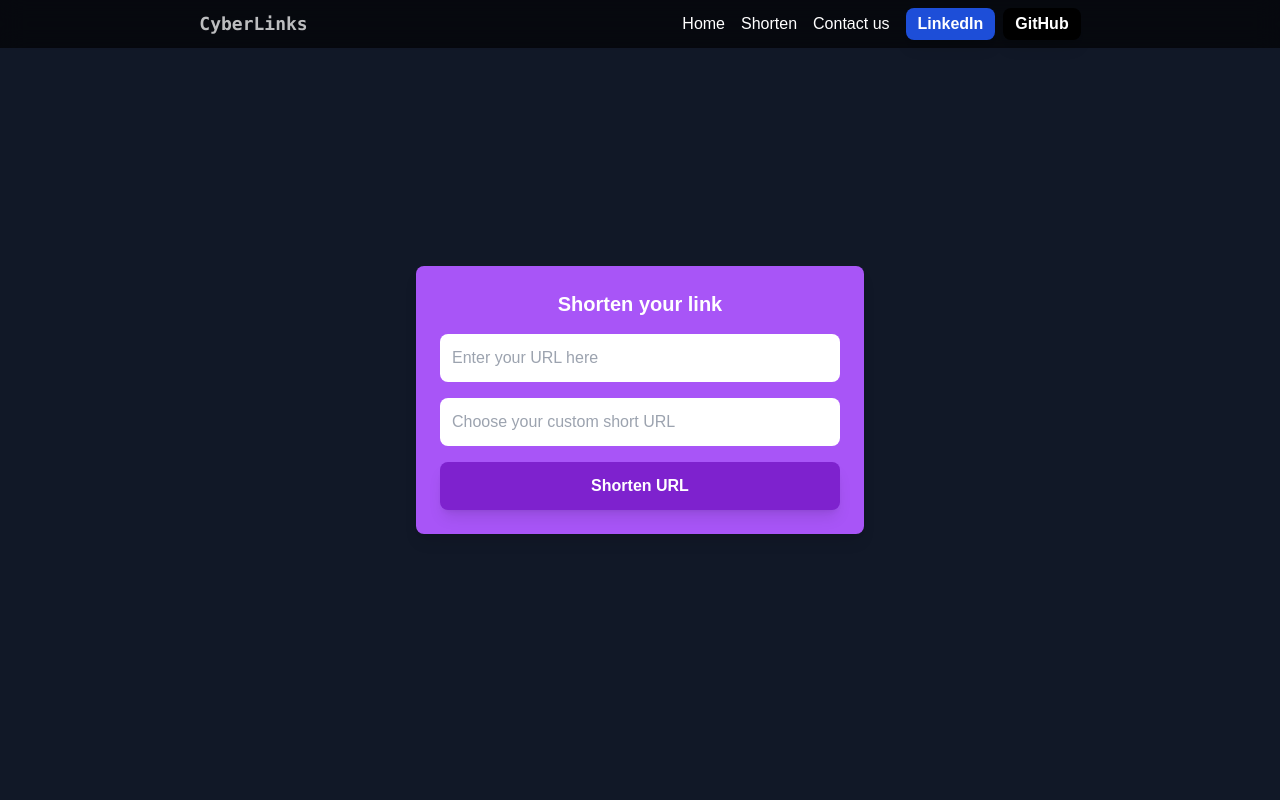
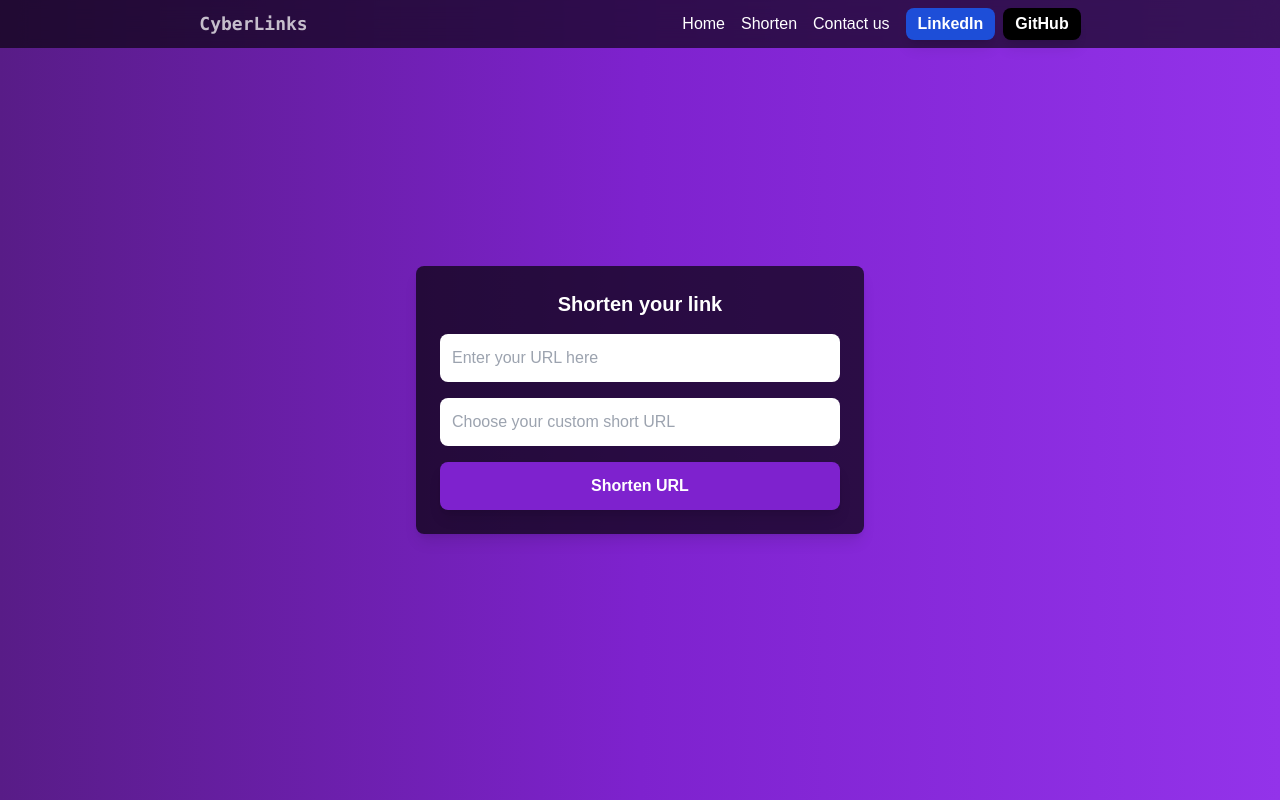
Before and after one commit to rhv1501/CyberLinks, a Next.js app: page /shorten in a window 1280 px wide. Built offline with nearby package versions, Linux system fonts and the light colour scheme.

Commit message:
changed shorten page

```diff
--- a/app/shorten/page.jsx
+++ b/app/shorten/page.jsx
@@ -34,8 +34,8 @@ export default function Page() {
   };
 
   return (
-    <div className="flex flex-col gap-4 items-center justify-center min-h-screen bg-gray-900">
-      <div className="w-full max-w-md bg-purple-500 p-6 rounded-lg shadow-lg">
+    <div className="flex flex-col gap-4 items-center justify-center min-h-screen bg-gradient-to-r from-purple-900 via-purple-700 to-purple-600">
+      <div className="w-full max-w-md bg-[#000000ad] p-6 rounded-lg shadow-lg">
         <h1 className="font-bold text-xl text-center text-white mb-4">
           Shorten your link
         </h1>
```
